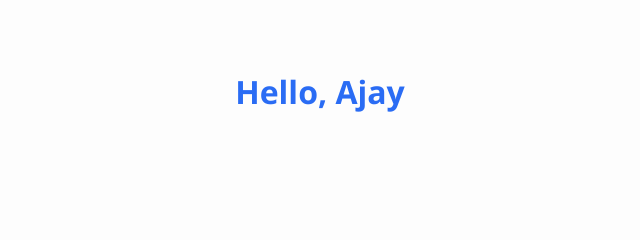
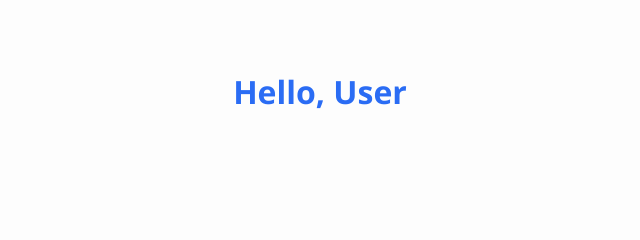
Before and after one commit to ajayyanshu/Sofia-Project, a plain HTML site: page templates/index.html in a window 1280 px wide. Shown: the top 240 px of the page, 355-995 px from the left. Drawn offline with Linux system fonts and the light colour scheme.

Commit message:
Update index.html

```diff
--- a/templates/index.html
+++ b/templates/index.html
@@ -149,7 +149,7 @@
   <!-- Main -->
   <div class="main">
     <a href="#" class="upgrade">Upgrade</a>
-    <h1>Hello, Ajay</h1>
+    <h1>Hello, User </h1>
 
     <!-- Chat Area -->
     <div class="chat-area" id="chatArea"></div>
```
